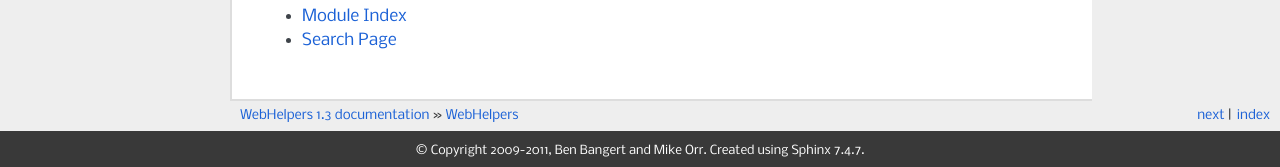
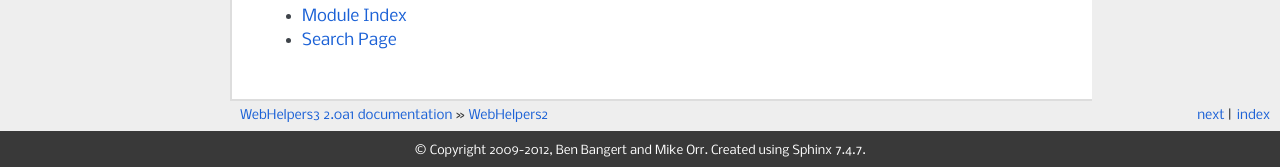
Before and after one commit to mikeorr/WebHelpers2, a Sphinx documentation site: the page built from docs/index.rst, in a window 1280 px wide and 900 px high, scrolled down 632 px. Shown: the part 730-897 px from the top of the window. Built offline with Sphinx 7.4.7, drawn with Linux system fonts in a browser that asks for light colours; some of the changed text lies outside the part shown.

Commit message:
Change project name in docs.

```diff
--- a/docs/conf.py
+++ b/docs/conf.py
@@ -49,17 +49,17 @@ source_suffix = '.rst'
 master_doc = 'index'
 
 # General substitutions.
-project = 'WebHelpers'
-copyright = '2009-2011, Ben Bangert and Mike Orr'
+project = 'WebHelpers3'
+copyright = '2009-2012, Ben Bangert and Mike Orr'
 
 # The version info for the project you're documenting, acts as replacement for
 # |version| and |release|, also used in various other places throughout the
 # built documents.
 #
 # The short X.Y version.
-version = '1.3'
+version = '2.0'
 # The full version, including alpha/beta/rc tags.
-release = '1.3'
+release = '2.0a1'
 
 # The language for content autogenerated by Sphinx. Refer to documentation
 # for a list of supported languages.
--- a/docs/index.rst
+++ b/docs/index.rst
@@ -1,5 +1,5 @@
-WebHelpers
-%%%%%%%%%%
+WebHelpers2
+%%%%%%%%%%%
 :Version: 2.0a1, released XXXX-XX-XX
 :PyPI: http://pypi.python.org/pypi/WebHelpers
 :Docs: https://webhelpers2.readthedocs.org/en/latest/
```
